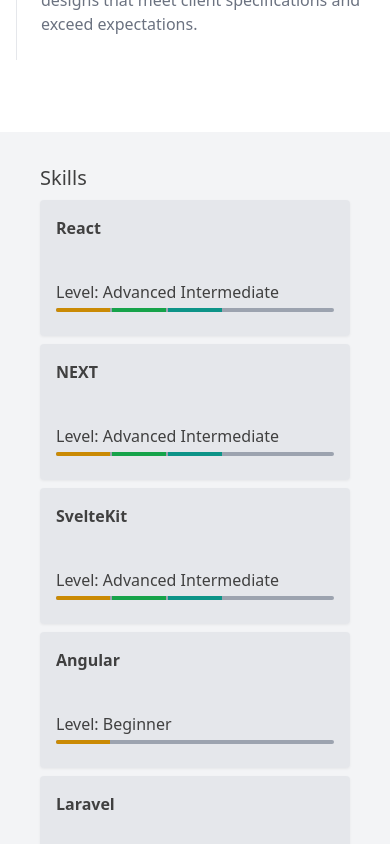
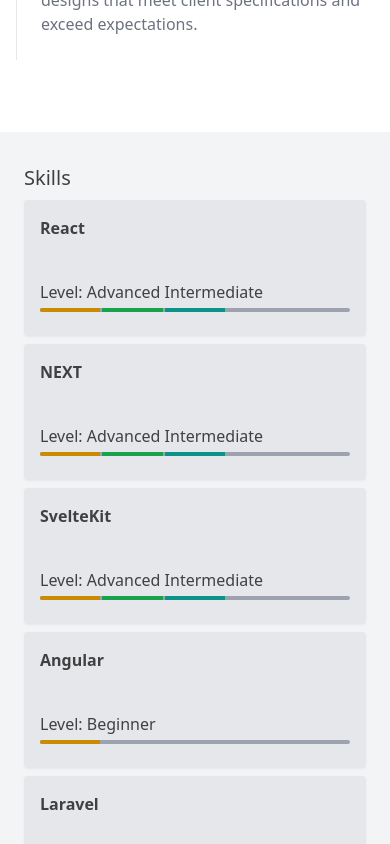
Before and after one commit to Bakri-Hmouda/portfolio, a SvelteKit app: page / in a window 390 px wide. Shown: the part 1780-2624 px from the top of the page. Built offline with nearby package versions, Linux system fonts and the light colour scheme; some icons are missing.

Commit message:
width improvement on mobile

```diff
--- a/src/routes/+page.svelte
+++ b/src/routes/+page.svelte
@@ -50,13 +50,13 @@
 	</div>
 </section>
 
-<section class="m-auto mb-8">
+<section class="m-auto">
 	<div class="bg-gray-100 px-6 py-8 dark:bg-gray-700">
-		<div class="relative m-auto max-w-7xl px-4 md:px-8 lg:px-16">
+		<div class="relative m-auto max-w-7xl md:px-8 lg:px-16">
 			<h2 class="mb-2 text-xl capitalize">Skills</h2>
-			<div class=" grid gap-2 md:grid-cols-3">
+			<div class=" grid gap-2 lg:grid-cols-3">
 				{#each skills as skill}
-					<Card title={skill.title} level={skill.level} />
+					<Card title={skill.title} level={skill.level} icon={skill.icon} />
 				{/each}
 			</div>
 		</div>
```
